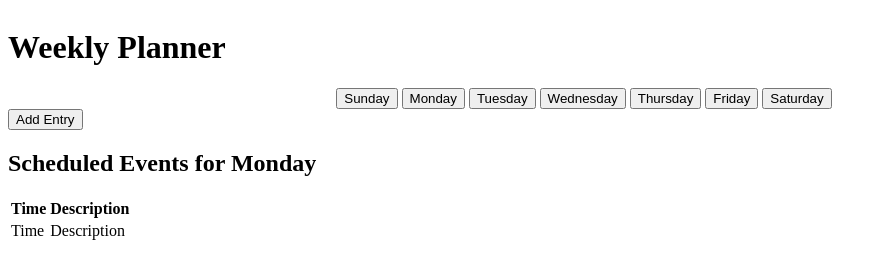
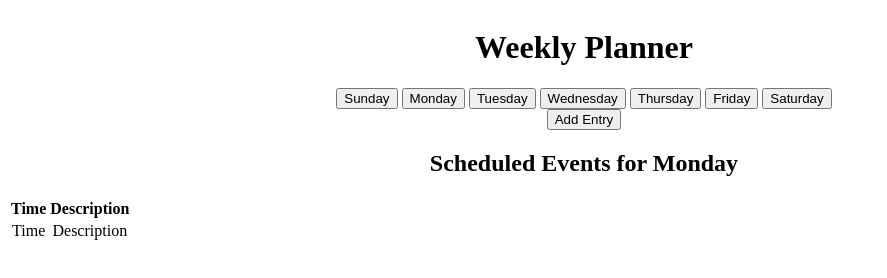
Before and after one commit to joseph-bravo/week-planner, a website: page index.html in a window 1280 px wide. Shown: the whole page, without its empty margins (0-887 px from the left). Drawn offline with Linux system fonts and the light colour scheme.

Commit message:
lets go again.

```diff
--- a/index.html
+++ b/index.html
@@ -7,8 +7,7 @@
   <link rel="stylesheet" href="styles.css">
 </head>
 <body>
-  <main class="container">
-
+  <main class="container text-center">
     <header class="row">
       <div class="col-full">
         <h1>Weekly Planner</h1>
@@ -32,10 +31,11 @@
     </div>
     <div class="row">
       <div class="col-full">
-        <div class="row list-header">
         <h2>Scheduled Events for Monday</h2>
       </div>
-        <div class="row list-container">
+    </div>
+    <div class="row">
+      <div class="col-full">
         <table>
           <thead>
             <tr>
@@ -52,9 +52,17 @@
         </table>
       </div>
     </div>
+  </main>
+  <div class="modal hidden ">
+    <div class="pop-up">
+      <div class="row">
+        <div class="col-full">
+
         </div>
 
-  </main>
+      </div>
+    </div>
+  </div>
   <script src="main.js"></script>
 </body>
 </html>
--- a/styles.css
+++ b/styles.css
@@ -28,3 +28,7 @@
 .col-quarter {
   margin: 0 auto;
 }
+
+.text-center {
+  text-align: center;
+}
```
Lines whose indentation alone changed are shown as unchanged.
